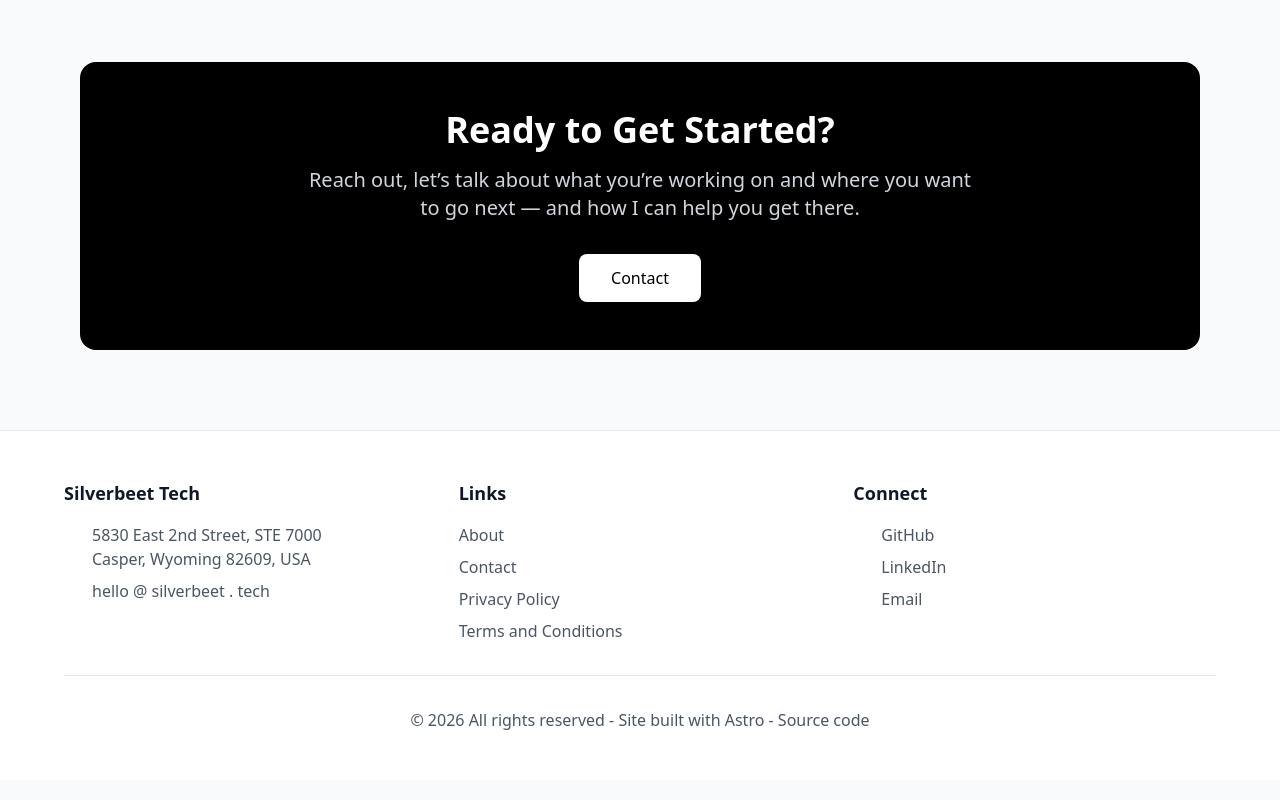
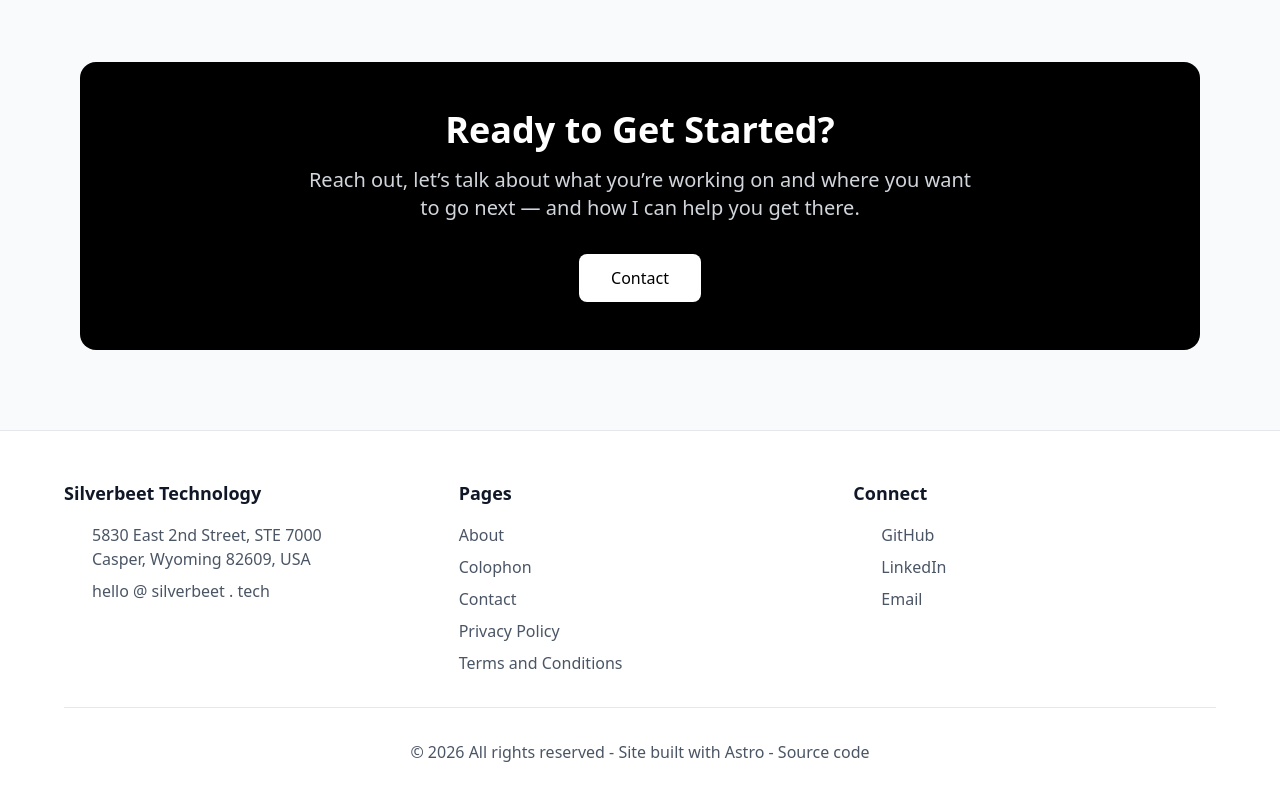
Before and after one commit to silverbeet-technology/website, an Astro site in the folder base/: page / in a window 1280 px wide. Shown: the part 2163-2963 px from the top of the page. Built offline with nearby package versions, Linux system fonts and the light colour scheme; Astro itself is replaced by a stand-in of ours; some icons are missing.

Commit message:
fixed footer

```diff
--- a/base/src/components/Footer.astro
+++ b/base/src/components/Footer.astro
@@ -11,7 +11,7 @@ import { Icon } from "astro-icon/components";
 		<div class="grid md:grid-cols-3 gap-8 mb-8">
 			<div>
 				<h2 class="text-lg font-semibold text-gray-900 mb-4">
-					Silverbeet Tech
+					Silverbeet Technology
 				</h2>
 
 				<ul class="space-y-2">
@@ -73,7 +73,7 @@ import { Icon } from "astro-icon/components";
 			</div>
 
 			<div>
-				<h2 class="text-lg font-semibold text-gray-900 mb-4">Links</h2>
+				<h2 class="text-lg font-semibold text-gray-900 mb-4">Pages</h2>
 				<ul class="space-y-2">
 					<!--<li>
 						<a
@@ -87,6 +87,13 @@ import { Icon } from "astro-icon/components";
 							href="/about/"
 							class="text-gray-600 hover:text-gray-900 transition-colors"
 							>About</a
+						>
+					</li>
+					<li>
+						<a
+							href="/colophon/"
+							class="text-gray-600 hover:text-gray-900 transition-colors"
+							>Colophon</a
 						>
 					</li>
 					<li>
```
